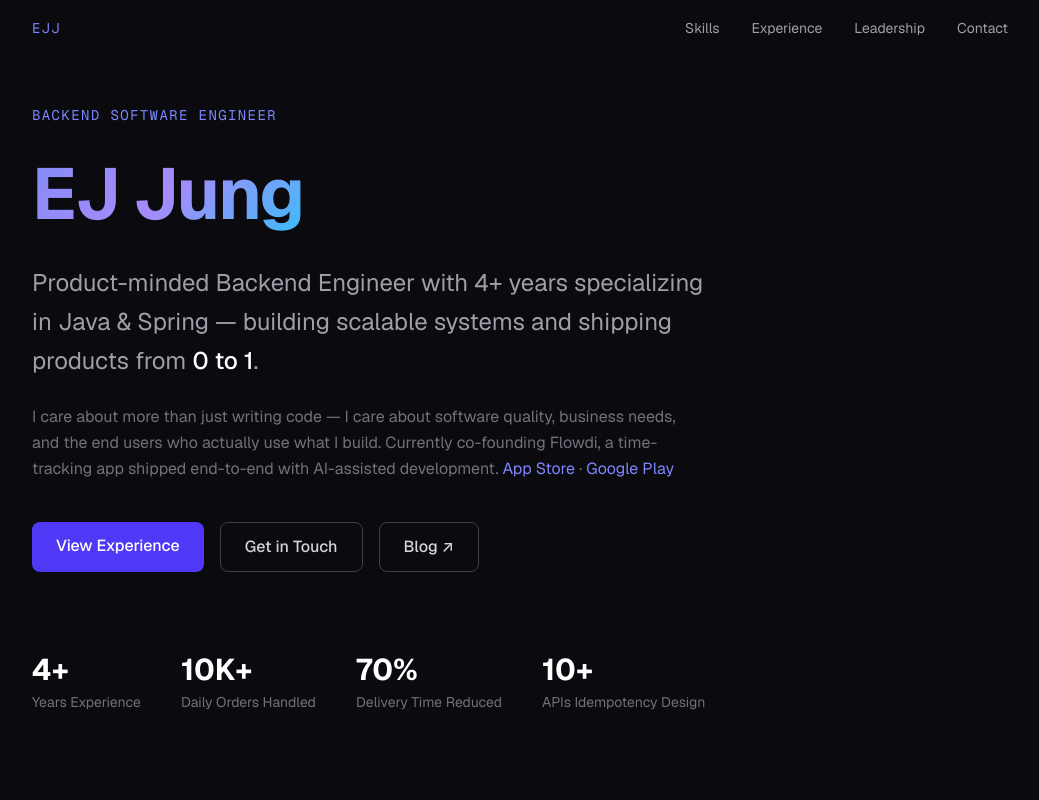
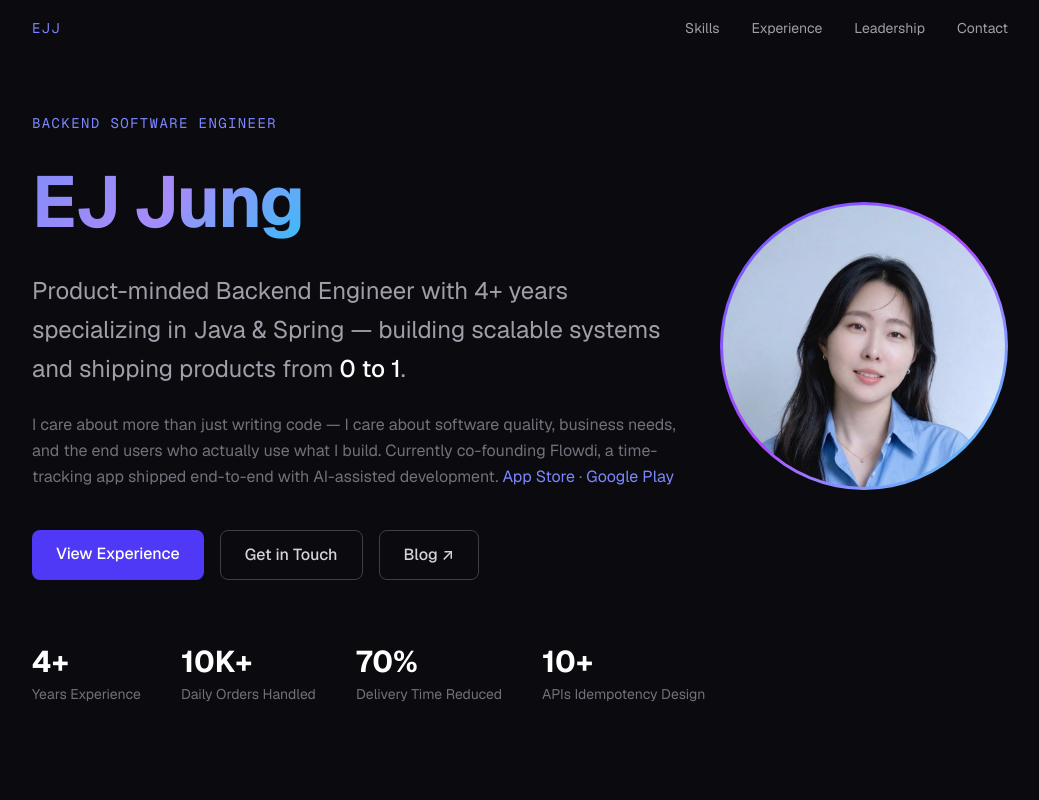
Before and after one commit to jinjungs/portfolio, a Next.js app: page / in a window 1280 px wide. Shown: the top 800 px of the page, without its empty margins (120-1159 px from the left). Built offline with nearby package versions, Linux system fonts and the light colour scheme.

Commit message:
Add profile photo to Hero with gradient circular border

```diff
--- a/components/Hero.tsx
+++ b/components/Hero.tsx
@@ -1,6 +1,10 @@
+import Image from "next/image";
+
 export default function Hero() {
   return (
     <section className="min-h-screen flex flex-col justify-center px-6 pt-20 pb-16 max-w-5xl mx-auto">
+      <div className="flex flex-col-reverse sm:flex-row sm:items-center sm:justify-between gap-10">
+      <div className="flex-1">
       <div className="animate-fade-in-up">
         <p className="font-mono text-indigo-400 text-sm tracking-widest mb-6">
           BACKEND SOFTWARE ENGINEER
@@ -63,7 +67,28 @@ export default function Hero() {
         </a>
       </div>
 
-      <div className="animate-fade-in-up delay-500 mt-20 flex flex-wrap gap-10">
+      </div>
+
+      <div className="animate-fade-in-up delay-200 flex-shrink-0 flex justify-center sm:justify-end">
+        <div className="relative w-56 h-56 sm:w-72 sm:h-72">
+          <div className="absolute inset-0 rounded-full bg-gradient-to-br from-indigo-500 via-purple-500 to-cyan-400 p-[3px]">
+            <div className="w-full h-full rounded-full overflow-hidden bg-zinc-900">
+              <Image
+                src="/profile.jpeg"
+                alt="EJ Jung"
+                width={288}
+                height={288}
+                className="object-cover w-full h-full"
+                priority
+              />
+            </div>
+          </div>
+        </div>
+      </div>
+
+      </div>
+
+      <div className="animate-fade-in-up delay-500 mt-16 flex flex-wrap gap-10">
         {[
           { value: "4+", label: "Years Experience" },
           { value: "10K+", label: "Daily Orders Handled" },
```
Also changed, not shown: public/profile.jpeg (added).
